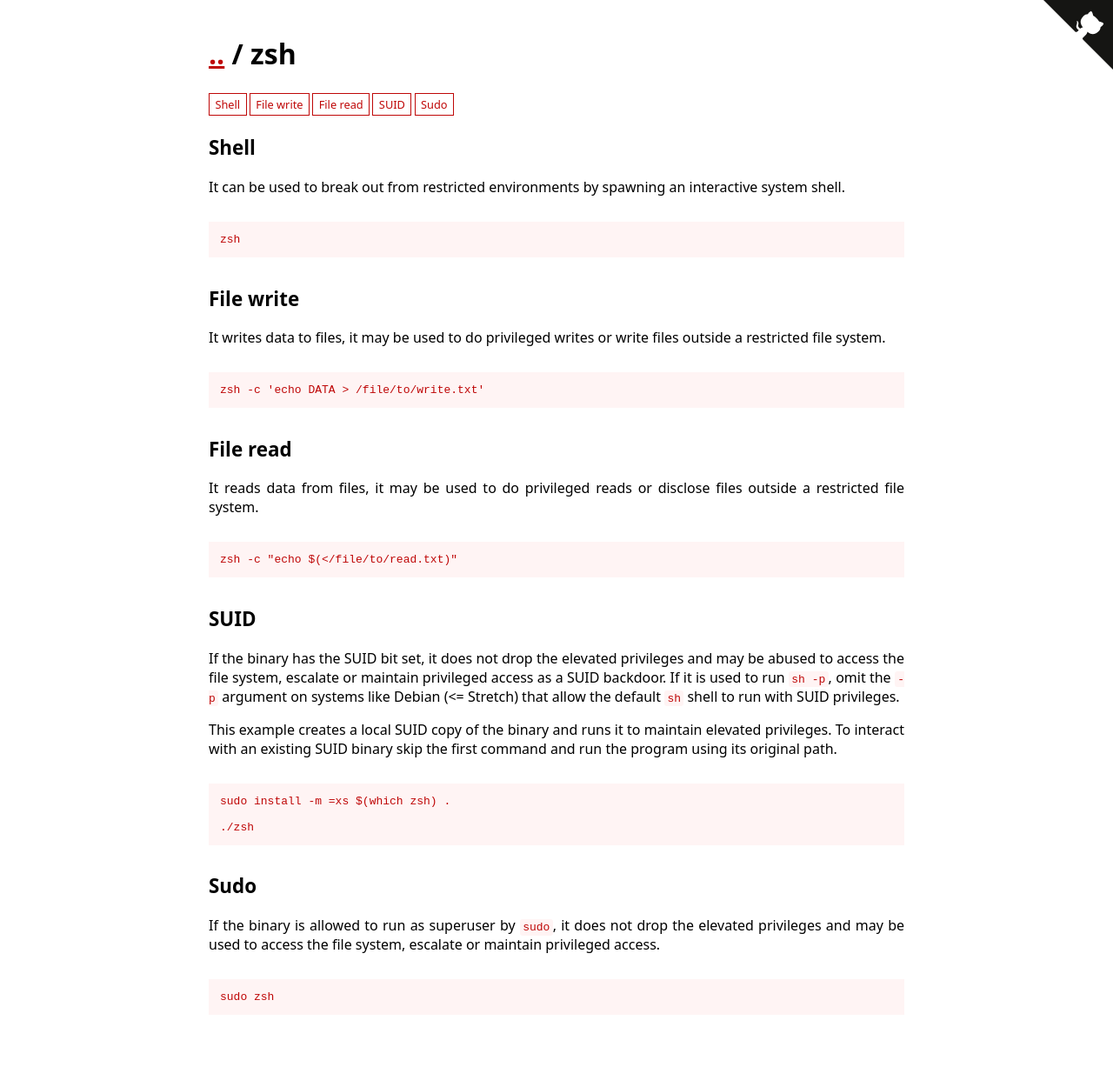
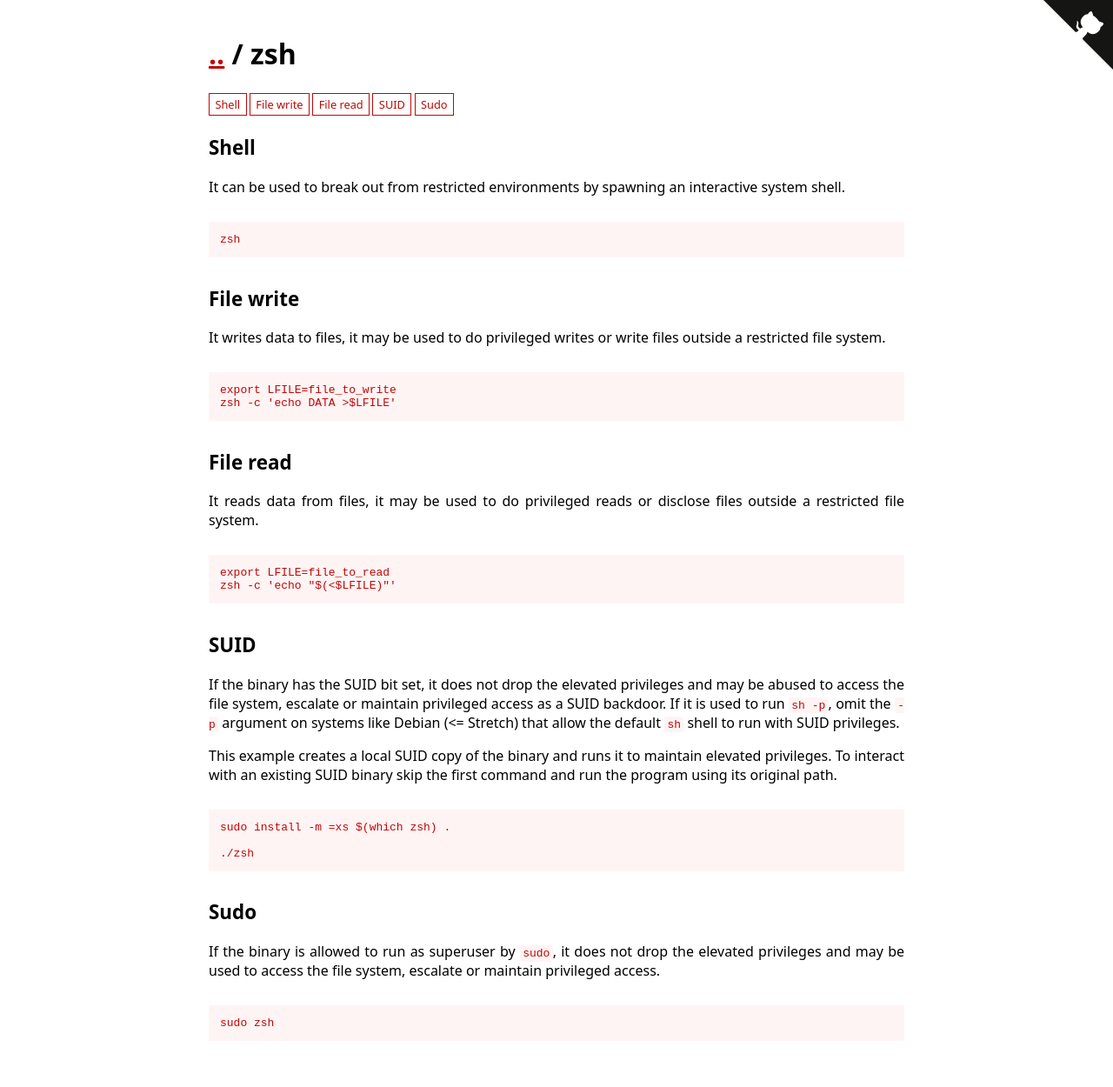
Before and after one commit to GTFOBins/GTFOBins.github.io, a Jekyll site: the page built from _gtfobins/zsh.md, in a window 1280 px wide. Shown: the whole page at 87% size. Built offline with Jekyll 4.4.1, drawn with Linux system fonts in a browser that asks for light colours; before the commit the page ends 1220 px from its top, so only the background shows below that.

Commit message:
Fix and polish

```diff
--- a/_gtfobins/zsh.md
+++ b/_gtfobins/zsh.md
@@ -1,9 +1,13 @@
 ---
 functions:
   file-read:
-    - code: zsh -c "echo $(</file/to/read.txt)"
+    - code: |
+        export LFILE=file_to_read
+        zsh -c 'echo "$(<$LFILE)"'
   file-write:
-    - code: zsh -c 'echo DATA > /file/to/write.txt'
+    - code: |
+        export LFILE=file_to_write
+        zsh -c 'echo DATA >$LFILE'
   shell:
     - code: zsh
   suid:
```
